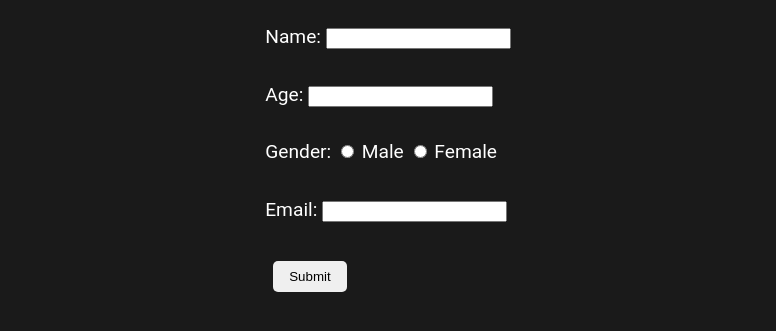
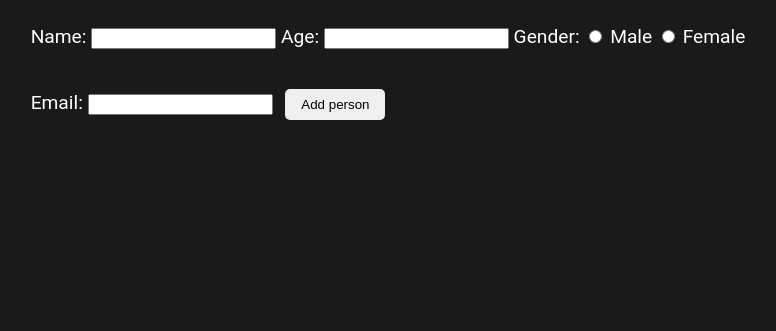
Before and after one commit to programmer-weeb/front-back, a website: page index.html in a window 1280 px wide. Shown: the part 195-526 px from the top of the page, without its empty margins (252-1028 px from the left). Drawn offline with Linux system fonts and the light colour scheme; no server answers.

Commit message:
compact form

```diff
--- a/index.html
+++ b/index.html
@@ -26,7 +26,7 @@
             <input type="text" id="editName" name="editName">
 
             <label for="editAge">Age:</label>
-            <input type="number" id="editAge" name="editAge"><br>
+            <input type="number" id="editAge" name="editAge">
 
             <label for="editGender">Gender:</label>
             <select id="editGender" name="editGender" required>
@@ -45,10 +45,10 @@
     <h1>Add New Person</h1>
     <form method="POST" action="/persons" id="add_person_form">
         <label for="name">Name:</label>
-        <input type="text" id="name" name="name" required><br><br>
+        <input type="text" id="name" name="name" required>
 
         <label for="age">Age:</label>
-        <input type="number" id="age" name="age" required><br><br>
+        <input type="number" id="age" name="age" required>
 
         <label for="gender">Gender:</label>
         <input type="radio" id="male" name="gender" value="male" required>
@@ -57,9 +57,9 @@
         <label for="female">Female</label><br><br>
 
         <label for="email">Email:</label>
-        <input type="email" id="email" name="email" required><br><br>
+        <input type="email" id="email" name="email" required>
 
-        <button type="submit">Submit</button>
+        <button type="submit">Add person</button>
     </form><br>
 
 
```
Also changed, not shown: server.js (+4 -3 lines).
